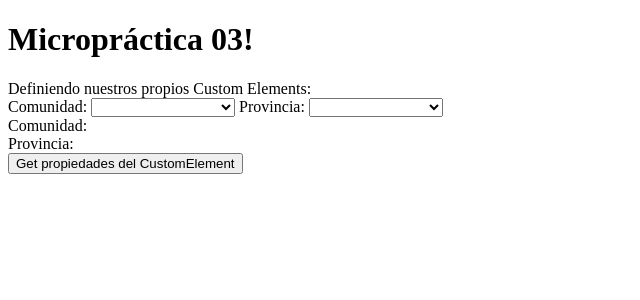
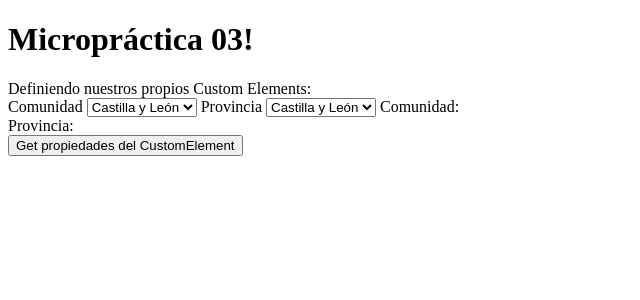
Before and after one commit to xVenve/DSI-mpractice-3, an Angular app: page / in a window 1280 px wide. Shown: the top 300 px of the page, without its empty margins (0-640 px from the left). Built offline with nearby package versions, Linux system fonts and the light colour scheme.

Commit message:
Minipractica 3 1.1.1
Sesión 1 y 1/3 de trabajo

```diff
--- a/src/app/app.component.html
+++ b/src/app/app.component.html
@@ -6,24 +6,30 @@
   </div>
   Definiendo nuestros propios Custom Elements:
   <div>
-    Comunidad:
-    <select [(ngModel)]="comu">
+    <!--Comunidad:
+     <select [(ngModel)]="comu">
       <option><app-comunidad id=1 text="Castilla y León"></app-comunidad></option>
       <option><app-comunidad id=2 text="Madrid"></app-comunidad></option>
+    </select> -->
+
+    <app-comunidad label1="Comunidad" label2="Provincia">
+      <app-provincia id="1" texto="Castilla y León"></app-provincia>
+      <app-provincia id="2" texto="Madrid"></app-provincia>
+      <app-provincia id="3" idPadre=1 texto="Avila"></app-provincia>
+      <app-provincia id="4" texto="Salamanca" idPadre="1"></app-provincia>
+      <app-provincia id="5" texto="Madrid" idPadre="2"></app-provincia>
+    </app-comunidad>
 
 
-    </select>
-
-
-    Provincia:
-    <select [(ngModel)]="prov">
+  <!--  Provincia:
+<select [(ngModel)]="prov" >
       <option><app-comunidad id=3 idPadre=1 text="Avila"></app-comunidad></option>
       <option><app-comunidad id=4 text="Salamanca" idPadre=1></app-comunidad></option>
       <option><app-comunidad id=5 text="Madrid" idPadre=2></app-comunidad></option>
 
     </select>
 
-  </div>
+  </div> -->
   Comunidad: {{comu}} <br>
   Provincia: {{prov}} <br>
   <button type="button">Get propiedades del CustomElement</button>
--- a/src/app/comunidad/comunidad.component.html
+++ b/src/app/comunidad/comunidad.component.html
@@ -1 +1,8 @@
-Es: {{id}} {{text}} {{idPadre}}
+{{label1}}
+<select>
+  <option value="1" *ngFor="let elem of elements">{{elem.texto}}</option>
+</select>
+{{label2}}
+<select>
+  <option value="1" *ngFor="let elem of elements">{{elem.texto}}</option>
+</select>
--- a/src/app/comunidad/comunidad.component.ts
+++ b/src/app/comunidad/comunidad.component.ts
@@ -1,21 +1,24 @@
-import { Component, Input, OnInit } from '@angular/core';
+import { Component, Input, OnInit, QueryList, ContentChildren } from '@angular/core';
 
+import { ProvinciaComponent } from '../provincia/provincia.component';
 @Component({
   selector: 'app-comunidad',
   templateUrl: './comunidad.component.html',
   styleUrls: ['./comunidad.component.scss'],
 })
 export class ComunidadComponent implements OnInit {
-  @Input() id: string;
-  @Input() idPadre: string;
+  @Input() label1: string;
+  @Input() label2: string;
 
-  @Input() text: string;
+  @ContentChildren(ProvinciaComponent)
+  public elements!: QueryList<ProvinciaComponent>;
 
   constructor() {
-    this.id = '';
-    this.idPadre = '';
-    this.text = '';
+    this.label1 = '';
+    this.label2 = '';
   }
 
   ngOnInit() {}
+
+
 }
--- a/src/app/provincia/provincia.component.ts
+++ b/src/app/provincia/provincia.component.ts
@@ -1,15 +1,19 @@
-import { Component, OnInit } from '@angular/core';
+import { Component, Input, OnInit } from '@angular/core';
 
 @Component({
   selector: 'app-provincia',
   templateUrl: './provincia.component.html',
-  styleUrls: ['./provincia.component.scss']
+  styleUrls: ['./provincia.component.scss'],
 })
 export class ProvinciaComponent implements OnInit {
-
-  constructor() { }
-
-  ngOnInit(): void {
+  @Input() id: string;
+  @Input() texto: string;
+  @Input() idPadre: string;
+  constructor() {
+    this.id = '';
+    this.texto = '';
+    this.idPadre = '';
   }
 
+  ngOnInit(): void {}
 }
```
Also changed, not shown: 1 other file (tests, documents, lock files or other folders).
